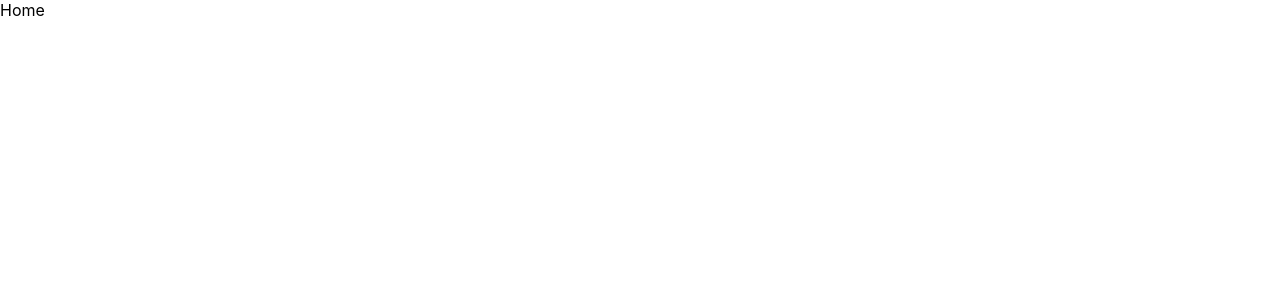
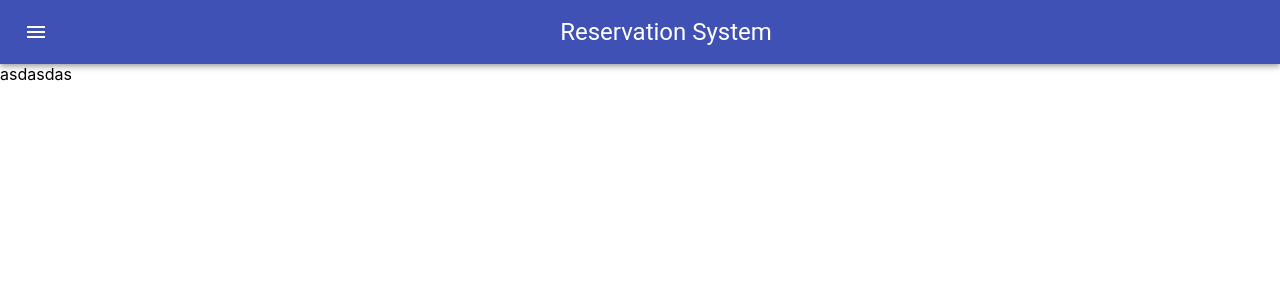
Before and after one commit to abdulhaseeb13mar/Reservation-Web, a React (Create React App) app: page / in a window 1280 px wide. Shown: the top 300 px of the page. Built offline with nearby package versions, Linux system fonts and the light colour scheme.

Commit message:
routes implemented and authentication structure added

```diff
--- a/src/components/Home/Home.js
+++ b/src/components/Home/Home.js
@@ -1,7 +1,5 @@
 import React from "react";
 
-function Home() {
-  return <div>Home</div>;
+export default function ButtonAppBar() {
+  return <div>asdasdas</div>;
 }
-
-export default Home;
--- /dev/null
+++ b/src/components/Login/Login.js
@@ -0,0 +1,7 @@
+import React from "react";
+
+function Login() {
+  return <div>Login</div>;
+}
+
+export default Login;
--- /dev/null
+++ b/src/routes/adminRoutes.js
@@ -0,0 +1,56 @@
+import React, { useState } from "react";
+import { Route, Switch, Redirect, withRouter } from "react-router-dom";
+import { makeStyles } from "@material-ui/core/styles";
+import { Drawer, AppBar, Toolbar, Typography, Button, IconButton } from "@material-ui/core";
+import MenuIcon from "@material-ui/icons/Menu";
+import Home from "../components/Home/Home";
+import AddPassenger from "../components/AddPassenger/AddPassenger";
+
+function AdminRoutes() {
+  const [isOpen, setIsOpen] = useState(false);
+  const classes = useStyles();
+
+  const CloseDrawer = () => setIsOpen(false);
+  const OpenDrawer = () => setIsOpen(true);
+  return (
+    <>
+      <AppBar position="static">
+        <Toolbar>
+          <IconButton
+            edge="start"
+            className={classes.menuButton}
+            color="inherit"
+            aria-label="menu"
+            onClick={OpenDrawer}>
+            <MenuIcon />
+          </IconButton>
+          <Typography variant="h5" style={{ textAlign: "center", width: "100%" }}>
+            Reservation System
+          </Typography>
+        </Toolbar>
+      </AppBar>
+      <Switch>
+        <Route path="/" component={Home} />
+        <Route path="/add-passenger" component={AddPassenger} />
+        <Redirect to="/" />
+      </Switch>
+      <Drawer anchor="left" open={isOpen} onClose={CloseDrawer}>
+        asdasda
+      </Drawer>
+    </>
+  );
+}
+
+export default withRouter(AdminRoutes);
+
+const useStyles = makeStyles((theme) => ({
+  root: {
+    flexGrow: 1,
+  },
+  menuButton: {
+    marginRight: theme.spacing(2),
+  },
+  title: {
+    flexGrow: 1,
+  },
+}));
--- a/src/routes/routes.js
+++ b/src/routes/routes.js
@@ -1,14 +1,27 @@
-import React from "react";
+import React, { useContext } from "react";
 import { Route, Switch, Redirect, withRouter } from "react-router-dom";
-import Home from "../components/Home/Home";
-import AddPassenger from "../components/AddPassenger/AddPassenger";
+
+import Login from "../components/Login/Login";
+import AdminRoutes from "./adminRoutes";
+import { UserContext } from "../store/Store";
 
 function Routes(props) {
+  const [user, setUser] = useContext(UserContext);
+
   return (
     <Switch>
-      <Route exact path="/" component={Home} />
-      <Route path="/add-passenger" component={AddPassenger} />
-      <Redirect to="/" />
+      {user.userId ? (
+        <>
+          <Route exact path="/" component={AdminRoutes} />
+          <Redirect to="/" />
+        </>
+      ) : (
+        <>
+          {" "}
+          <Route path="/login" component={Login} />
+          <Redirect to="/login" />
+        </>
+      )}
     </Switch>
   );
 }
--- a/src/store/Store.js
+++ b/src/store/Store.js
@@ -1,6 +1,9 @@
 import React, { useState, createContext } from "react";
 
+export const UserContext = createContext("UserContext");
+
 const Store = ({ children }) => {
-  return children;
+  const [user, setUser] = useState({ name: null, email: null, userId: 1 });
+  return <UserContext.Provider value={[user, setUser]}>{children}</UserContext.Provider>;
 };
 export default Store;
```
Also changed, not shown: src/shared/colors.js (added, +13 -0 lines), 1 other file (tests, documents, lock files or other folders).
